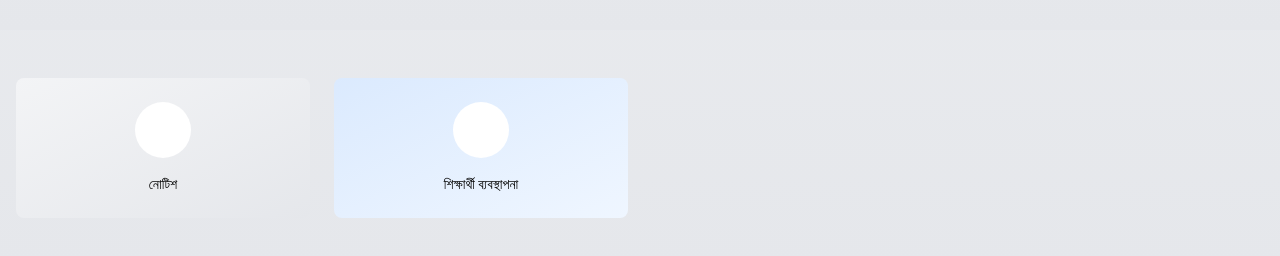
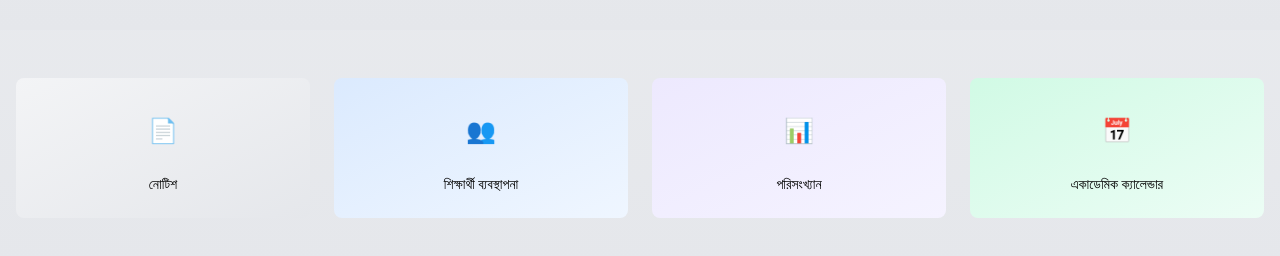
Before and after one commit to joyesh24/dss, a plain HTML site: page index.html in a window 1280 px wide. Shown: the part 914-1170 px from the top of the page. Drawn offline with nearby package versions, Linux system fonts and the light colour scheme.

Commit message:
Update index.html

```diff
--- a/index.html
+++ b/index.html
@@ -8,10 +8,10 @@
 </head>
 <body class="min-h-screen bg-gradient-to-b from-gray-100 to-gray-200">
 
-  <!-- Header -->
+  <!-- Header Section -->
   <header class="relative bg-gradient-to-b from-[#1a365d] to-[#2d4a8a] py-12">
     <div class="container mx-auto px-4">
-      <div class="relative w-full max-w-5xl mx-auto aspect-[4/3] rounded-lg overflow-hidden shadow-2xl mb-8 transform transition-transform duration-300">
+      <div class="relative w-full max-w-5xl mx-auto aspect-w-4 aspect-h-3 rounded-lg overflow-hidden shadow-2xl mb-8 transition-transform transform hover:scale-105 duration-300">
         <img
           src="https://hebbkx1anhila5yf.public.blob.vercel-storage.com/_e62ae350-7340-417d-b5f1-2439e8082339-qvVQ8zMIFLqAuKhLz014xNNI1D8APg.jpeg"
           alt="SSC 26 Batch"
@@ -24,34 +24,54 @@
     </div>
   </header>
 
-  <!-- Main Content -->
+  <!-- Dashboard Section -->
   <main class="container mx-auto px-4 py-12">
     <div class="grid grid-cols-2 md:grid-cols-3 lg:grid-cols-4 gap-6">
-      <!-- Dashboard Items -->
-      <div class="group transition-all duration-300 hover:shadow-lg rounded-lg overflow-hidden bg-gradient-to-br from-orange-100 to-orange-50 hover:from-orange-200 hover:to-orange-100">
+
+      <!-- নোটিশ -->
+      <div class="group hover:shadow-lg rounded-lg overflow-hidden bg-gradient-to-br from-orange-100 to-orange-50 hover:from-orange-200 hover:to-orange-100">
         <div class="p-6 flex flex-col items-center justify-center text-center space-y-4">
-          <div class="p-3 rounded-full bg-white group-hover:bg-white transition-colors duration-300">
-            <svg class="h-8 w-8 text-[#1a365d] group-hover:text-[#f97316]" fill="currentColor" viewBox="0 0 24 24"><path d="..."></path></svg>
+          <div class="p-3 rounded-full bg-white/80 group-hover:bg-white transition-colors duration-300">
+            <!-- Icon -->
+            <span class="text-[#1a365d] text-2xl">&#128196;</span>
           </div>
           <h2 class="text-sm font-medium text-[#1a365d] group-hover:text-[#1a365d]/80">নোটিশ</h2>
         </div>
       </div>
 
-      <!-- Repeat the above block for each item -->
-      <!-- Example: শিক্ষার্থী ব্যবস্থাপনা -->
-      <div class="group transition-all duration-300 hover:shadow-lg rounded-lg overflow-hidden bg-gradient-to-br from-blue-100 to-blue-50 hover:from-blue-200 hover:to-blue-100">
+      <!-- শিক্ষার্থী ব্যবস্থাপনা -->
+      <div class="group hover:shadow-lg rounded-lg overflow-hidden bg-gradient-to-br from-blue-100 to-blue-50 hover:from-blue-200 hover:to-blue-100">
         <div class="p-6 flex flex-col items-center justify-center text-center space-y-4">
-          <div class="p-3 rounded-full bg-white group-hover:bg-white transition-colors duration-300">
-            <svg class="h-8 w-8 text-[#1a365d] group-hover:text-[#f97316]" fill="currentColor" viewBox="0 0 24 24"><path d="..."></path></svg>
+          <div class="p-3 rounded-full bg-white/80 group-hover:bg-white transition-colors duration-300">
+            <span class="text-[#1a365d] text-2xl">&#128101;</span>
           </div>
           <h2 class="text-sm font-medium text-[#1a365d] group-hover:text-[#1a365d]/80">শিক্ষার্থী ব্যবস্থাপনা</h2>
         </div>
       </div>
 
-      <!-- Repeat for other titles: পরিসংখ্যান, একাডেমিক ক্যালেন্ডার, etc. -->
+      <!-- পরিসংখ্যান -->
+      <div class="group hover:shadow-lg rounded-lg overflow-hidden bg-gradient-to-br from-purple-100 to-purple-50 hover:from-purple-200 hover:to-purple-100">
+        <div class="p-6 flex flex-col items-center justify-center text-center space-y-4">
+          <div class="p-3 rounded-full bg-white/80 group-hover:bg-white transition-colors duration-300">
+            <span class="text-[#1a365d] text-2xl">&#128202;</span>
+          </div>
+          <h2 class="text-sm font-medium text-[#1a365d] group-hover:text-[#1a365d]/80">পরিসংখ্যান</h2>
+        </div>
+      </div>
+
+      <!-- একাডেমিক ক্যালেন্ডার -->
+      <div class="group hover:shadow-lg rounded-lg overflow-hidden bg-gradient-to-br from-green-100 to-green-50 hover:from-green-200 hover:to-green-100">
+        <div class="p-6 flex flex-col items-center justify-center text-center space-y-4">
+          <div class="p-3 rounded-full bg-white/80 group-hover:bg-white transition-colors duration-300">
+            <span class="text-[#1a365d] text-2xl">&#128197;</span>
+          </div>
+          <h2 class="text-sm font-medium text-[#1a365d] group-hover:text-[#1a365d]/80">একাডেমিক ক্যালেন্ডার</h2>
+        </div>
+      </div>
+
+      <!-- অন্যান্য আইটেম এখান থেকে কপি করে বসাতে পারবেন -->
 
     </div>
   </main>
-
 </body>
 </html>
```
